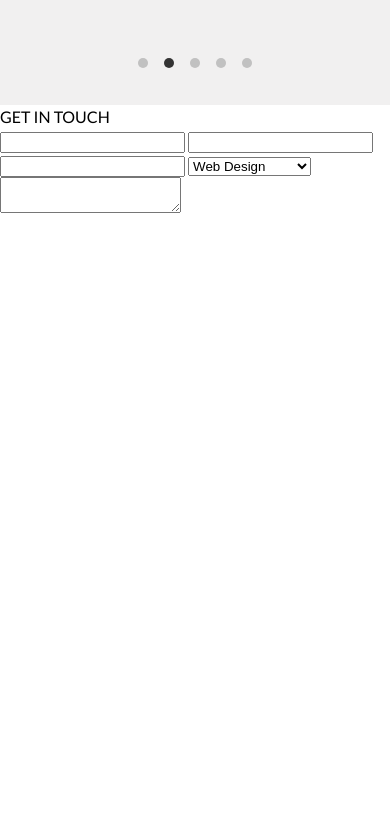
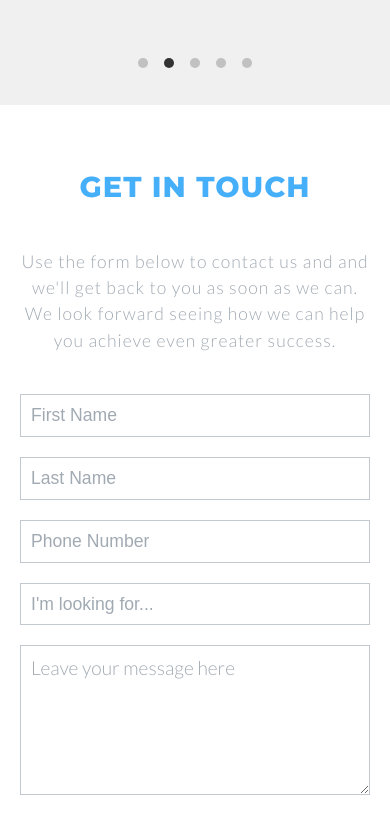
Before and after one commit to EbrahemLuhar/scoop-digital, a website built with webpack: page public/index.html in a window 390 px wide. Shown: the part 3366-4199 px from the top of the page. Before the commit the page ends 3585 px from the top, so only its background shows below. Built offline with nearby package versions, Linux system fonts and the light colour scheme.

Commit message:
added landing contact

```diff
--- a/public/index.html
+++ b/public/index.html
@@ -389,11 +389,13 @@
     <section id="landing-contact">
       <div class="container">
         <h2>GET IN TOUCH</h2>
+        <p>Use the form below to contact us and and we'll get back to you as soon as we can. We look forward seeing how we can help you achieve even greater success.</p>
         <div class="contact-wrap">
-          <input type="text">
-          <input type="text">
-          <input type="number">
-          <select name="service" id="service">
+          <input type="text" placeholder="First Name" required>
+          <input type="text" placeholder="Last Name" required>
+          <input type="tel" placeholder="Phone Number" required>
+          <select name="service" id="service" required>
+            <option value="Web Design">I'm looking for...</option>
             <option value="Web Design">Web Design</option>
             <option value="Graphic Design">Graphic Design</option>
             <option value="SEO">SEO</option>
@@ -401,7 +403,7 @@
             <option value="Email Marketing">Email Marketing</option>
             <option value="Maintenance">Maintenance</option>
           </select>
-          <textarea name="message" id="message"></textarea>
+          <textarea name="message" id="message" placeholder="Leave your message here" required></textarea>
         </div>
       </div>
     </section>
--- /dev/null
+++ b/src/scss/_landing-contact.scss
@@ -0,0 +1,137 @@
+#landing-contact {
+  .container {
+    padding: 80px 20px;
+
+    h2 {
+      font-family: "Montserrat", sans-serif;
+      font-size: 2.5rem;
+      font-weight: 600;
+      color: $lightBlue;
+      text-align: center;
+      letter-spacing: 1px;
+      padding-bottom: 60px;
+    }
+
+    p {
+      font-size: 1.1rem;
+      font-weight: 300;
+      color: $mediumGray;
+      letter-spacing: 1px;
+      text-align: center;
+      padding-bottom: 60px;
+    }
+
+    .contact-wrap {
+      display: grid;
+      grid-template-columns: 1fr 1fr;
+      grid-template-rows: auto;
+      grid-gap: 20px;
+      grid-template-areas:
+        "first-name last-name"
+        "phone service"
+        "message message";
+
+      input {
+        font-size: 1.1rem;
+        font-weight: 300;
+        color: $mediumGray;
+        border: 1px solid $lightGray;
+        padding: 10px;
+
+        &::placeholder {
+          color: $mediumGray;
+        }
+      }
+
+      input[type="text"] {
+        &:nth-child(1) {
+          grid-area: first-name;
+        }
+
+        &:nth-child(2) {
+          grid-area: last-name;
+        }
+      }
+
+      input[type="tel"] {
+        grid-area: phone;
+      }
+
+      #service {
+        grid-area: service;
+        font-size: 1.1rem;
+        font-weight: 300;
+        color: $mediumGray;
+        border: 1px solid $lightGray;
+        padding: 10px;
+        background: transparent;
+        &::placeholder {
+          color: $mediumGray;
+        }
+      }
+
+      #message {
+        grid-area: message;
+        font-size: 1.2rem;
+        font-weight: 300;
+        color: $mediumGray;
+        border: 1px solid $lightGray;
+        padding: 10px;
+        background: transparent;
+        width: 100%;
+        height: 150px;
+        text-align: center;
+        font-family: 'Lato', sans-serif;
+
+        &::placeholder {
+          color: $mediumGray;
+        }
+      }
+    }
+  }
+}
+
+@media (max-width: 800px) {
+  #landing-contact {
+    .container {
+      h2 {
+        font-size: 2rem;
+      }
+    }
+  }
+}
+
+@media (max-width: 500px) {
+  #landing-contact {
+    .container {
+      padding: 60px 20px;
+
+      h2 {
+        font-size: 1.8rem;
+        padding-bottom: 40px;
+      }
+
+      p {
+        padding-bottom: 40px;
+      }
+
+      .contact-wrap {
+        grid-template-columns: 1fr;
+        grid-template-areas:
+          "first-name first-name"
+          "last-name last-name"
+          "phone phone"
+          "service service"
+          "message message";
+
+        #service {
+          appearance: none;
+        }
+
+        #message {
+          text-align: left;
+        }
+      }
+    }
+  }
+}
--- a/src/scss/main.scss
+++ b/src/scss/main.scss
@@ -11,6 +11,7 @@
 @import 'landing-services';
 @import 'landing-price';
 @import 'landing-slider';
+@import 'landing-contact';
 
 
 
```
Also changed, not shown: public/css/main.css.
